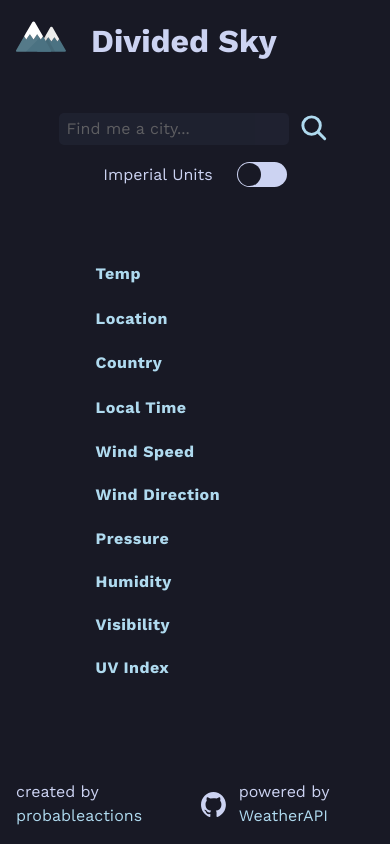
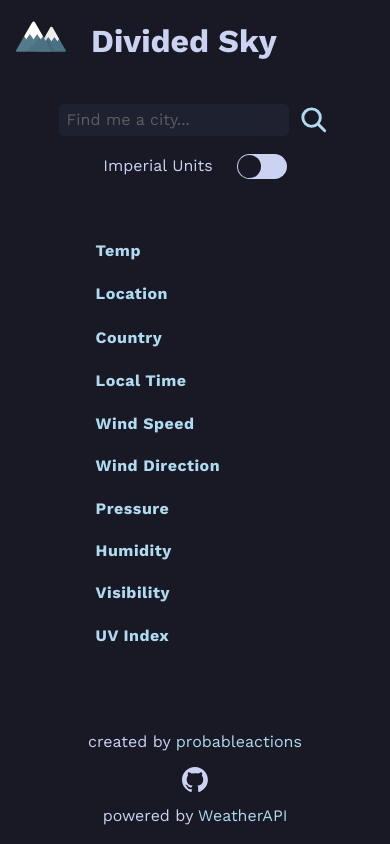
Before and after one commit to jlyon12/weather-app, a website built with webpack: page src/template.html in a window 390 px wide. Built offline with nearby package versions, Linux system fonts and the light colour scheme; no server answers.

Commit message:
fix breakboint on footer section

```diff
--- a/src/styles/main.scss
+++ b/src/styles/main.scss
@@ -247,4 +247,7 @@ body {
 		text-decoration: underline;
 		text-underline-offset: 0.25rem;
 	}
+	@media screen and (max-width: 500px) {
+		grid-auto-flow: row;
+	}
 }
```
